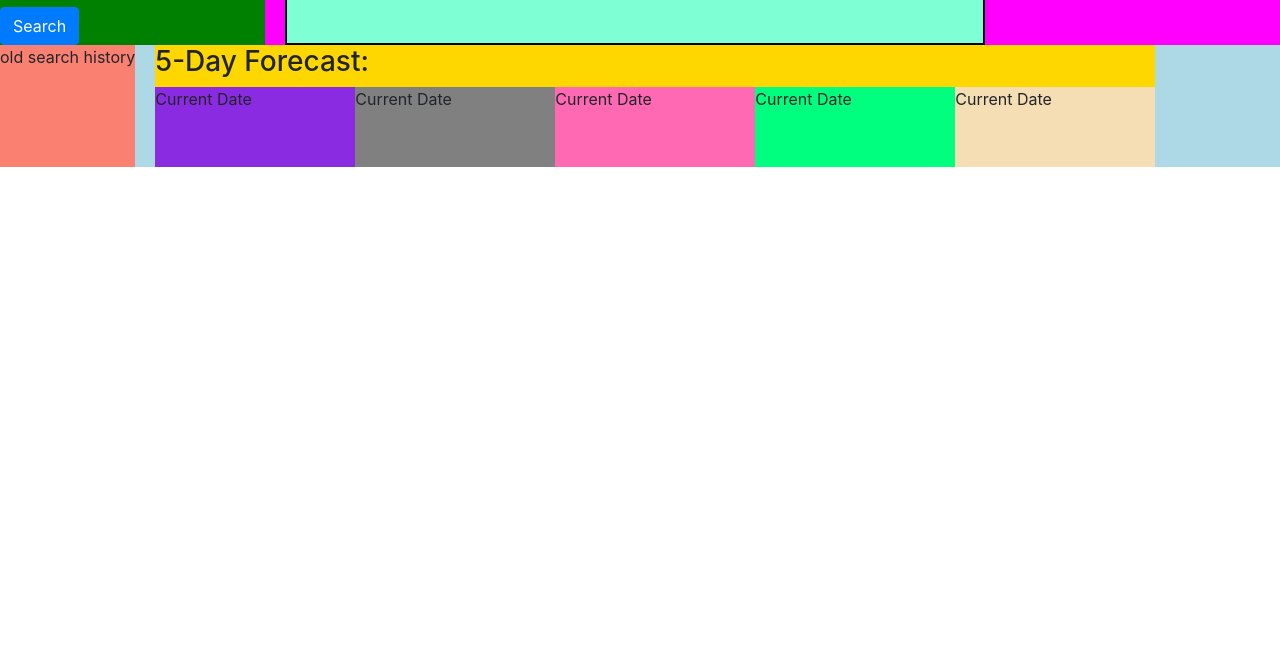
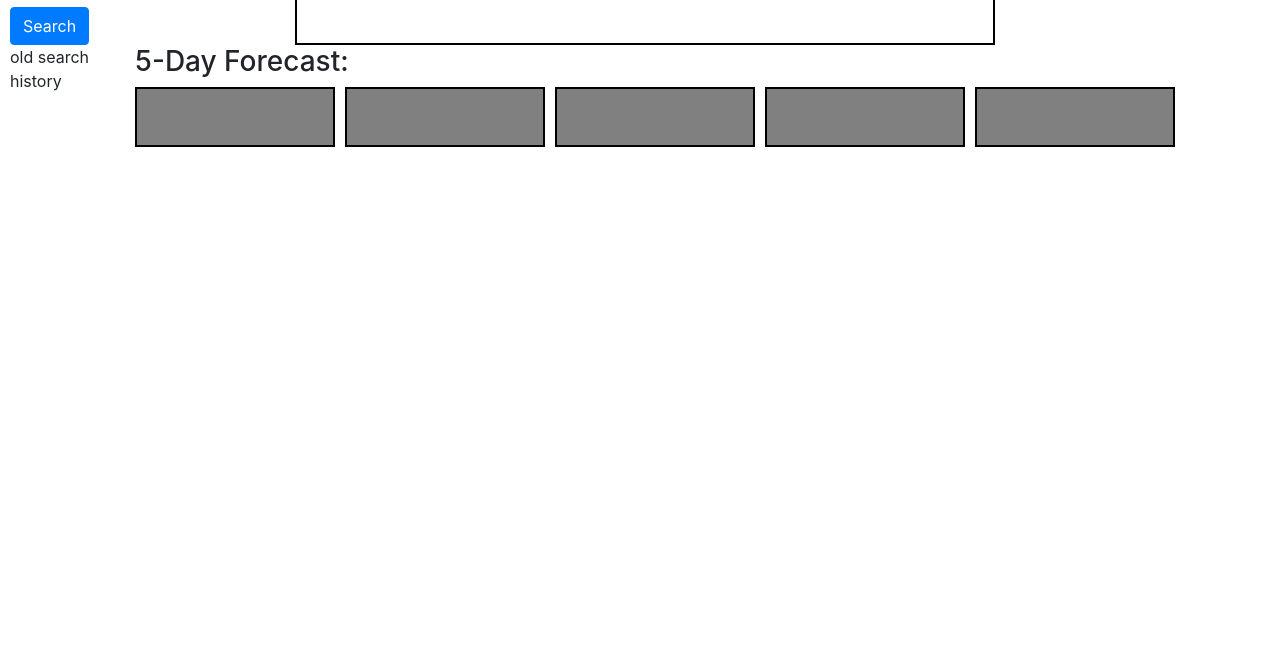
Before and after one commit to AnthonyPlanisek/weather-dashboard, a plain HTML site: page index.html in a window 1280 px wide. Shown: the part 145-800 px from the top of the page. Drawn offline with nearby package versions, Linux system fonts and the light colour scheme.

Commit message:
changed css

```diff
--- a/index.html
+++ b/index.html
@@ -37,12 +37,13 @@
 <div id="container2">
     <div id="left2">
         old search history
+        <div id="left3"></div>
     </div>
     <div id="fiveDay">
         <h3>5-Day Forecast:</h3>
 
         <div id="day1">
-            <p>Current Date</p>
+            <p></p>
             <img id="wicon1" src="">
             <p id="temp1"></p>
             <p id="wind1"></p>
@@ -50,7 +51,7 @@
         </div>
 
         <div id="day2">
-            <p>Current Date</p>
+            <p></p>
             <img id="wicon2" src="">
             <p id="temp2"></p>
             <p id="wind2"></p>
@@ -58,7 +59,7 @@
         </div>
 
         <div id="day3">
-            <p>Current Date</p>
+            <p></p>
             <img id="wicon3" src="">
             <p id="temp3"></p>
             <p id="wind3"></p>
@@ -66,7 +67,7 @@
         </div>
 
         <div id="day4">
-            <p>Current Date</p>
+            <p></p>
             <img id="wicon4" src="">
             <p id="temp4"></p>
             <p id="wind4"></p>
@@ -74,7 +75,7 @@
         </div>
 
         <div id="day5">
-            <p>Current Date</p>
+            <p></p>
             <img id="wicon5" src="">
             <p id="temp5"></p>
             <p id="wind5"></p>
--- a/style.css
+++ b/style.css
@@ -1,4 +1,6 @@
-
+body {
+    padding-left: 10px;
+}
 
 
 button {
@@ -11,11 +13,11 @@ button {
     position: relative;
     padding: 0;
     margin: 0;
-    background-color: #ff00ff;
+
 }
 
 #left {
-    background: green;
+
     display: inline-block;
     float: left;
 
@@ -27,7 +29,7 @@ button {
     position: relative;
     width: 700px;
     left: 20px;
-    background: aquamarine;
+    padding: 5px;
     display: inline-block;
     float: left;
 }
@@ -37,11 +39,11 @@ button {
     position: relative;
     padding: 0;
     margin: 0;
-    background-color: lightblue;
+
 }
 
 #left2 {
-    background: salmon;
+
     display: inline-block;
     float: left;
 
@@ -49,40 +51,49 @@ button {
 
 #fiveDay {
     position: relative;
-    width: 1000px;
+    width: 1500px;
     left: 20px;
-    background: gold;
+
     display: inline-block;
     float: left;
 }
 
 #day1 {
     position: relative;
-    background-color: blueviolet;
+    background-color: grey;
+    border: black 2px solid;
     float: left;
     width: 200px;
 }
 
 #day2 {
-    background-color: gray;
+    background-color: grey;
     float: left;
+    border: black 2px solid;
     width: 200px;
+    margin-left: 10px;
 }
 
 #day3 {
-    background-color: hotpink;
+    background-color: grey;
     float: left;
+    border: black 2px solid;
     width: 200px;
+    margin-left: 10px;
 }
 
 #day4 {
-    background-color: springgreen;
+    background-color: grey;
     float: left;
+    border: black 2px solid;
     width: 200px;
+    margin-left: 10px;
 }
 
 #day5 {
-    background-color: wheat;
+    background-color: grey;
     float: left;
+    border: black 2px solid;
     width: 200px;
+    margin-left: 10px;
 }
```
Also changed, not shown: script.js (+11 -17 lines).
